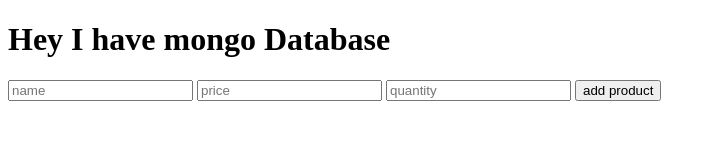
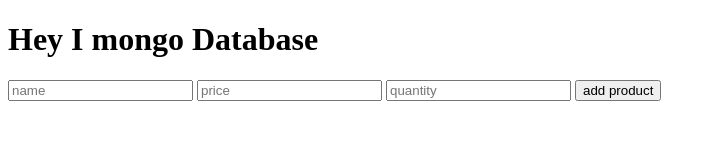
Before and after one commit to Shariful4447/node-mongo-crud, a website: page index.html in a window 1280 px wide. Shown: the whole page, without its empty margins (0-716 px from the left). Drawn offline with Linux system fonts and the light colour scheme; no server answers.

Commit message:
Update index.html

```diff
--- a/index.html
+++ b/index.html
@@ -7,7 +7,7 @@
     <title>Document</title>
 </head>
 <body>
-    <h1>Hey I have mongo Database</h1>
+    <h1>Hey I mongo Database</h1>
 
     <form action="/add-product" method="post">
         <input type="text" placeholder="name" name="name">
```
